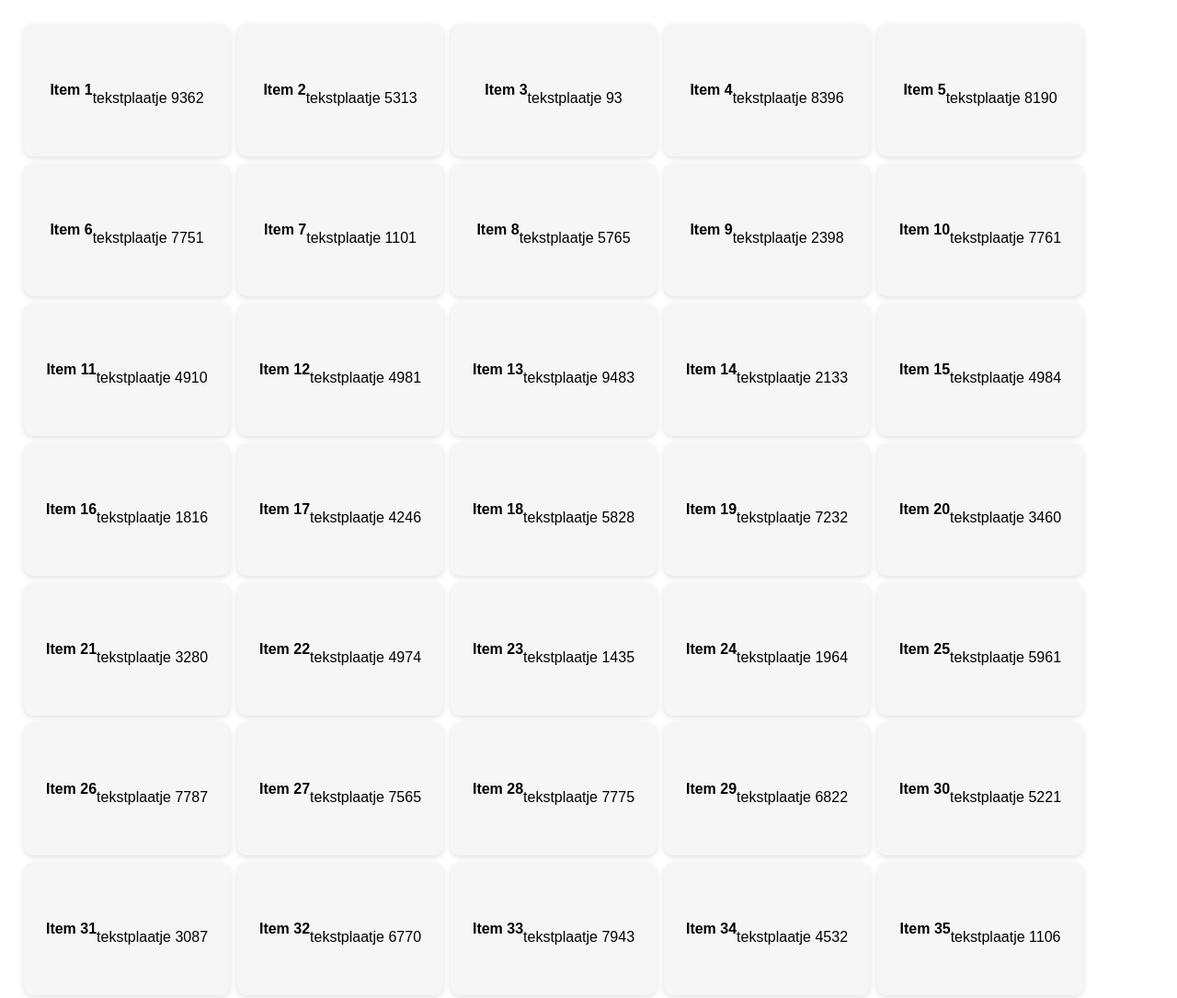
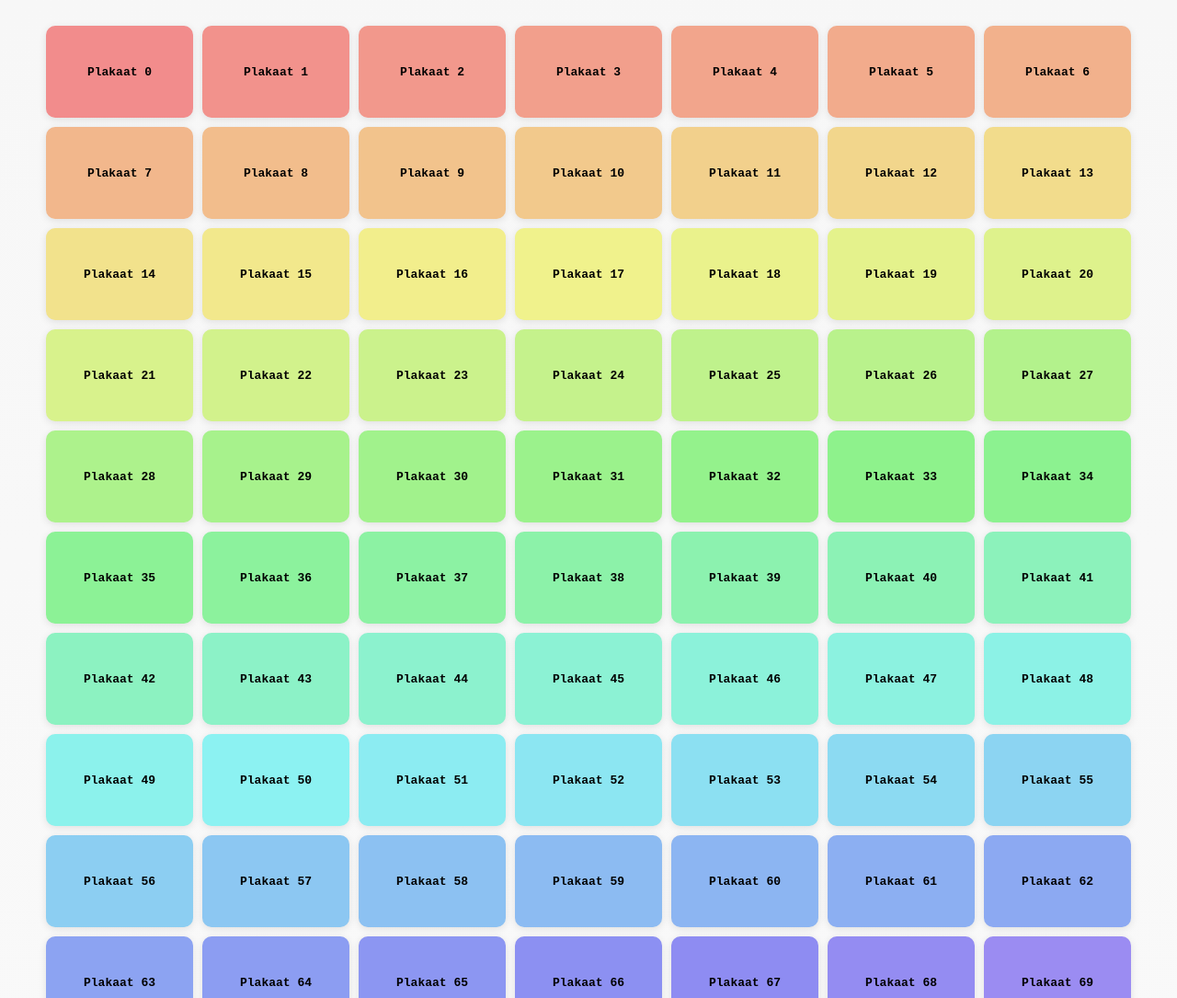
Before and after one commit to nielspoupaertgit-code/elements, a plain HTML site: page index.html in a window 1280 px wide. Shown: the top 1085 px of the page at 92% size. Drawn offline with Linux system fonts and the light colour scheme.

Commit message:
Update index.html

```diff
--- a/index.html
+++ b/index.html
@@ -2,22 +2,57 @@
 <html>
 <head>
   <meta charset="utf-8">
-  <title>LaserCat Stress Test</title>
+  <title>∞ LaserCat Arena ∞</title>
   <style>
-    body { font-family: Arial, sans-serif; display:flex; flex-wrap:wrap; gap:8px; padding:18px; }
-    .card { width:200px; height:120px; border-radius:10px; box-shadow:0 2px 6px rgba(0,0,0,.12);
-           display:flex; align-items:center; justify-content:center; text-align:center; padding:12px; background:#f6f6f6;}
+    body {
+      font-family: monospace;
+      background: radial-gradient(circle at center, #fff 0%, #f7f7f7 100%);
+      display: flex;
+      flex-wrap: wrap;
+      justify-content: center;
+      gap: 10px;
+      padding: 20px;
+    }
+    .tile {
+      width: 160px;
+      height: 100px;
+      border-radius: 10px;
+      background: hsl(calc(360 * var(--i) / 100), 80%, 75%);
+      display: flex;
+      align-items: center;
+      justify-content: center;
+      font-weight: bold;
+      box-shadow: 0 2px 8px rgba(0,0,0,0.1);
+      transition: transform .2s;
+    }
+    .tile:hover {
+      transform: scale(1.1) rotate(3deg);
+    }
   </style>
 </head>
 <body>
-  <!-- Laat 300 items genereren -->
   <script>
-    for(let i=1;i<=300;i++){
-      const d = document.createElement('div');
-      d.className = 'card';
-      d.innerHTML = `<strong>Item ${i}</strong><br>tekstplaatje ${Math.floor(Math.random()*9999)}`;
-      document.body.appendChild(d);
-    }
+    let i = 0;
+    const spawn = () => {
+      for (let j = 0; j < 100; j++) {
+        const d = document.createElement('div');
+        d.className = 'tile';
+        d.style.setProperty('--i', i % 100);
+        d.textContent = 'Plakaat ' + i;
+        document.body.appendChild(d);
+        i++;
+      }
+    };
+
+    // eerste lading
+    spawn();
+
+    // als je bijna beneden bent → spawn meer
+    window.addEventListener('scroll', () => {
+      if (window.innerHeight + window.scrollY >= document.body.offsetHeight - 500) {
+        spawn();
+      }
+    });
   </script>
 </body>
 </html>
```
